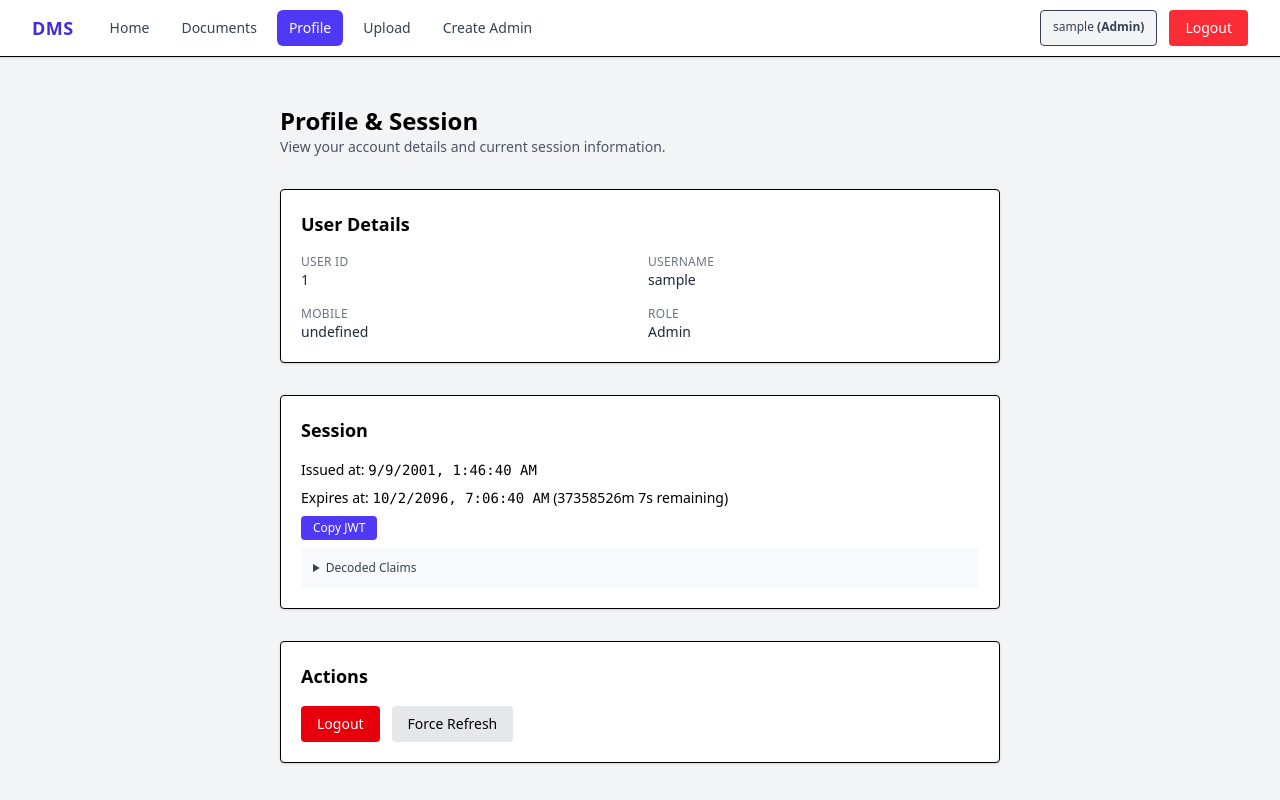
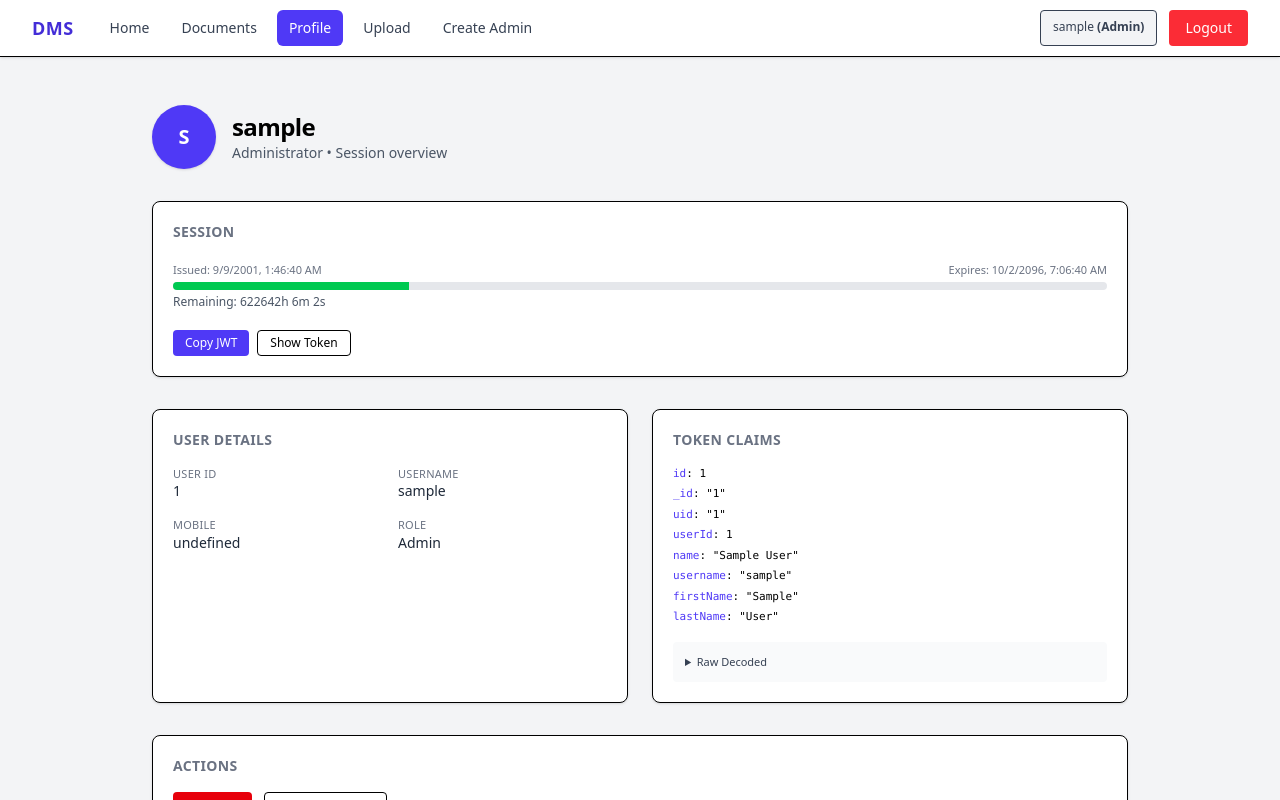
Before and after one commit to mayankleo/Document-Management-System, a React (Vite) app in the folder Frontend/: page /profile in a window 1280 px wide. Shown: the top 800 px of the page. Built offline with nearby package versions, Linux system fonts and the light colour scheme; sample sign-in values are in the browser's storage.

Commit message:
redesign the profile page

```diff
--- a/Frontend/src/pages/ProfilePage.tsx
+++ b/Frontend/src/pages/ProfilePage.tsx
@@ -1,7 +1,7 @@
 import { useSelector, useDispatch } from 'react-redux';
 import type { RootState } from '../store';
 import { logout } from '../store';
-import { useEffect, useState } from 'react';
+import { useEffect, useState, useMemo } from 'react';
 import { setAuthToken } from '../api/http';
 
 interface DecodedToken { exp?: number; iat?: number; [k: string]: unknown; }
@@ -22,15 +22,13 @@ export default function ProfilePage() {
   const [decoded, setDecoded] = useState<DecodedToken | null>(null);
   const [copied, setCopied] = useState(false);
   const [now, setNow] = useState(Date.now());
+  const [showToken, setShowToken] = useState(false);
 
-  useEffect(() => {
-    if (token) setDecoded(decodeJwt(token));
-  }, [token]);
+  // Always run hooks before any conditional return
+  useEffect(() => { if (token) setDecoded(decodeJwt(token)); }, [token]);
+  useEffect(() => { const id = setInterval(() => setNow(Date.now()), 1000); return () => clearInterval(id); }, []);
 
-  useEffect(() => {
-    const id = setInterval(() => setNow(Date.now()), 15000);
-    return () => clearInterval(id);
-  }, []);
+  const claimEntries = useMemo(() => Object.entries(decoded || {}).filter(([k]) => !['exp','iat'].includes(k)), [decoded]);
 
   if (!token || !user) {
     return <div className="max-w-xl mx-auto p-6"><h1 className="text-2xl font-semibold mb-2">Profile</h1><p className="text-red-600">Not authenticated.</p></div>;
@@ -38,66 +36,88 @@ export default function ProfilePage() {
 
   const expDate = decoded?.exp ? new Date(decoded.exp * 1000) : null;
   const iatDate = decoded?.iat ? new Date(decoded.iat * 1000) : null;
+  const totalWindow = expDate && iatDate ? expDate.getTime() - iatDate.getTime() : null;
+  const elapsed = expDate && iatDate ? now - iatDate.getTime() : null;
   const remainingMs = expDate ? Math.max(0, expDate.getTime() - now) : 0;
   const remainingMin = expDate ? Math.floor(remainingMs / 60000) : null;
   const remainingSec = expDate ? Math.floor((remainingMs % 60000) / 1000) : null;
+  const pct = totalWindow && elapsed ? Math.min(100, Math.max(0, (elapsed / totalWindow) * 100)) : 0;
 
   const copyToken = async () => {
-    try {
-      await navigator.clipboard.writeText(token);
-      setCopied(true);
-      setTimeout(() => setCopied(false), 1500);
-    } catch { /* ignore */ }
+    try { await navigator.clipboard.writeText(token); setCopied(true); setTimeout(() => setCopied(false), 1500); } catch {/* ignore */}
   };
 
   return (
-    <div className="max-w-3xl mx-auto p-6 space-y-8">
-      <div>
-        <h1 className="text-2xl font-semibold">Profile & Session</h1>
-        <p className="text-gray-600 text-sm">View your account details and current session information.</p>
-      </div>
+    <div className="max-w-5xl mx-auto p-6 space-y-8">
+      <header className="flex flex-col sm:flex-row sm:items-center sm:justify-between gap-4">
+        <div className="flex items-center gap-4">
+          <div className="w-16 h-16 rounded-full bg-indigo-600 flex items-center justify-center text-white text-xl font-semibold shadow">
+            { (user.username || user.mobile).slice(0,1).toUpperCase() }
+          </div>
+          <div>
+            <h1 className="text-2xl font-semibold tracking-tight">{user.username || user.mobile}</h1>
+            <p className="text-sm text-gray-600">{user.isAdmin ? 'Administrator' : 'Standard User'} • Session overview</p>
+          </div>
+        </div>
+      </header>
 
-      <section className="bg-white rounded border p-5 shadow-sm space-y-4">
-        <h2 className="text-lg font-semibold">User Details</h2>
-        <div className="grid sm:grid-cols-2 gap-4 text-sm">
-          <Detail label="User ID" value={user.id} />
-          <Detail label="Username" value={user.username || '—'} />
-          <Detail label="Mobile" value={user.mobile} />
-          <Detail label="Role" value={user.isAdmin ? 'Admin' : 'User'} />
+      <section className="bg-white rounded-lg border shadow-sm p-5 space-y-5">
+        <h2 className="text-sm font-semibold uppercase tracking-wide text-gray-500">Session</h2>
+        <div className="space-y-5 text-sm">
+            <div className="space-y-1">
+              <div className="flex justify-between text-[11px] text-gray-500 font-medium">
+                {iatDate && <span>Issued: {iatDate.toLocaleString()}</span>}
+                {expDate && <span>Expires: {expDate.toLocaleString()}</span>}
+              </div>
+              <div className="h-2 bg-gray-200 rounded overflow-hidden">
+                <div className={`h-full transition-all ${pct < 70 ? 'bg-green-500' : pct < 90 ? 'bg-amber-500' : 'bg-red-500'}`} style={{ width: `${pct}%` }} />
+              </div>
+              {remainingMin && <div className="text-xs text-gray-600">Remaining: { Math.trunc(remainingMin/60)}h {remainingMin%60}m {remainingSec}s</div>}
+            </div>
+
+          {!expDate && <p className="text-gray-500">No exp claim found in token.</p>}
+          <div className="flex gap-2 flex-wrap">
+            <button onClick={copyToken} className="px-3 py-1 rounded bg-indigo-600 text-white text-xs">{copied ? 'Copied!' : 'Copy JWT'}</button>
+            <button onClick={() => setShowToken(s => !s)} className="px-3 py-1 rounded border text-xs">{showToken ? 'Hide Token' : 'Show Token'}</button>
+          </div>
+          {showToken && (
+            <div className="mt-2 bg-gray-900 text-gray-100 p-3 rounded text-[11px] font-mono break-all">
+              {token}
+            </div>
+          )}
         </div>
       </section>
 
-      <section className="bg-white rounded border p-5 shadow-sm space-y-4">
-        <h2 className="text-lg font-semibold">Session</h2>
-        <div className="text-sm space-y-2">
-          {iatDate && <p>Issued at: <span className="font-mono">{iatDate.toLocaleString()}</span></p>}
-          {expDate && (
-            <p>Expires at: <span className="font-mono">{expDate.toLocaleString()}</span>{' '}
-              ({remainingMin}m {remainingSec}s remaining)
-            </p>
+      <section className="grid md:grid-cols-2 gap-6">
+        <div className="bg-white rounded-lg border shadow-sm p-5 space-y-4">
+          <h2 className="text-sm font-semibold uppercase tracking-wide text-gray-500">User Details</h2>
+          <div className="grid grid-cols-2 gap-4 text-sm">
+            <Detail label="User ID" value={user.id} />
+            <Detail label="Username" value={user.username || '—'} />
+            <Detail label="Mobile" value={user.mobile} />
+            <Detail label="Role" value={user.isAdmin ? 'Admin' : 'User'} />
+          </div>
+        </div>
+        <div className="bg-white rounded-lg border shadow-sm p-5 space-y-4">
+          <h2 className="text-sm font-semibold uppercase tracking-wide text-gray-500">Token Claims</h2>
+          {claimEntries.length === 0 && <p className="text-xs text-gray-500">No custom claims.</p>}
+          {claimEntries.length > 0 && (
+            <ul className="text-[11px] font-mono space-y-1 max-h-40 overflow-auto">
+              {claimEntries.map(([k,v]) => <li key={k}><span className="text-indigo-600">{k}</span>: {JSON.stringify(v)}</li>)}
+            </ul>
           )}
-          {!expDate && <p className="text-gray-500">No exp claim found in token.</p>}
-          <div className="flex flex-col gap-2">
-            <button onClick={copyToken} className="self-start px-3 py-1 rounded bg-indigo-600 text-white text-xs disabled:opacity-50">{copied ? 'Copied!' : 'Copy JWT'}</button>
-            <details className="bg-gray-50 rounded p-3">
-              <summary className="cursor-pointer text-xs font-medium text-gray-700">Decoded Claims</summary>
-              <pre className="mt-2 max-h-64 overflow-auto text-[11px] leading-tight bg-gray-100 p-2 rounded">{JSON.stringify(decoded, null, 2)}</pre>
-            </details>
-          </div>
+          <details className="bg-gray-50 rounded p-3 text-[11px]">
+            <summary className="cursor-pointer font-medium text-gray-700">Raw Decoded</summary>
+            <pre className="mt-2 max-h-60 overflow-auto leading-tight">{JSON.stringify(decoded, null, 2)}</pre>
+          </details>
         </div>
       </section>
 
-      <section className="bg-white rounded border p-5 shadow-sm space-y-4">
-        <h2 className="text-lg font-semibold">Actions</h2>
+      <section className="bg-white rounded-lg border shadow-sm p-5 space-y-4">
+        <h2 className="text-sm font-semibold uppercase tracking-wide text-gray-500">Actions</h2>
         <div className="flex flex-wrap gap-3 text-sm">
-          <button
-            onClick={() => { setAuthToken(''); dispatch(logout()); }}
-            className="px-4 py-2 rounded bg-red-600 hover:bg-red-700 text-white"
-          >Logout</button>
-          <button
-            onClick={() => window.location.reload()}
-            className="px-4 py-2 rounded bg-gray-200 hover:bg-gray-300"
-          >Force Refresh</button>
+          <button onClick={() => { setAuthToken(''); dispatch(logout()); }} className="px-4 py-2 rounded bg-red-600 hover:bg-red-700 text-white text-sm font-medium">Logout</button>
+          <button onClick={() => window.location.reload()} className="px-4 py-2 rounded border">Force Refresh</button>
         </div>
       </section>
     </div>
@@ -107,8 +127,8 @@ export default function ProfilePage() {
 function Detail({ label, value }: { label: string; value: unknown }) {
   return (
     <div className="flex flex-col">
-      <span className="text-xs uppercase tracking-wide text-gray-500">{label}</span>
-      <span className="font-medium text-gray-800 break-all">{String(value)}</span>
+      <span className="text-[11px] uppercase tracking-wide text-gray-500">{label}</span>
+      <span className="font-medium text-gray-800 break-all text-sm">{String(value)}</span>
     </div>
   );
 }
```
